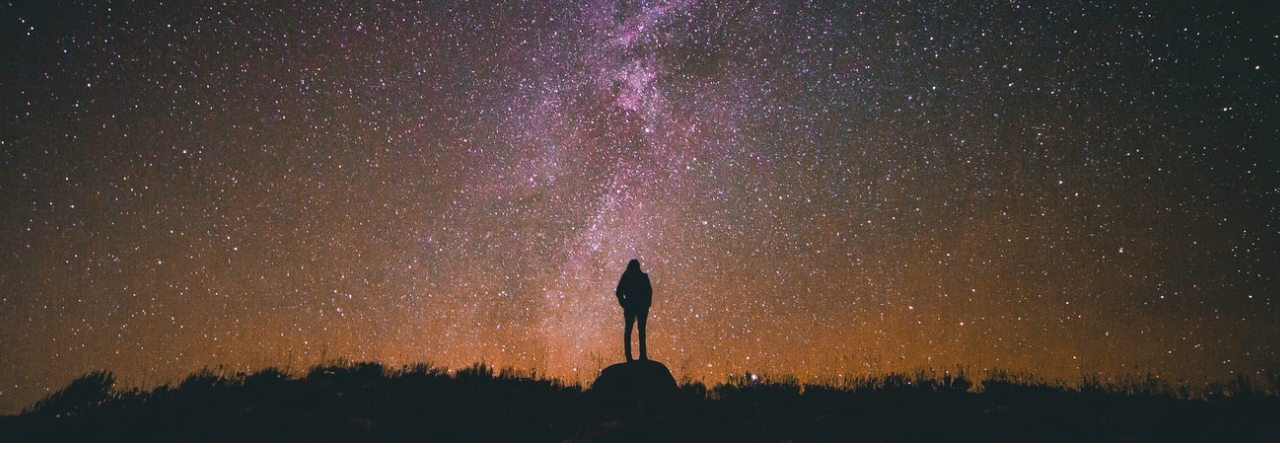
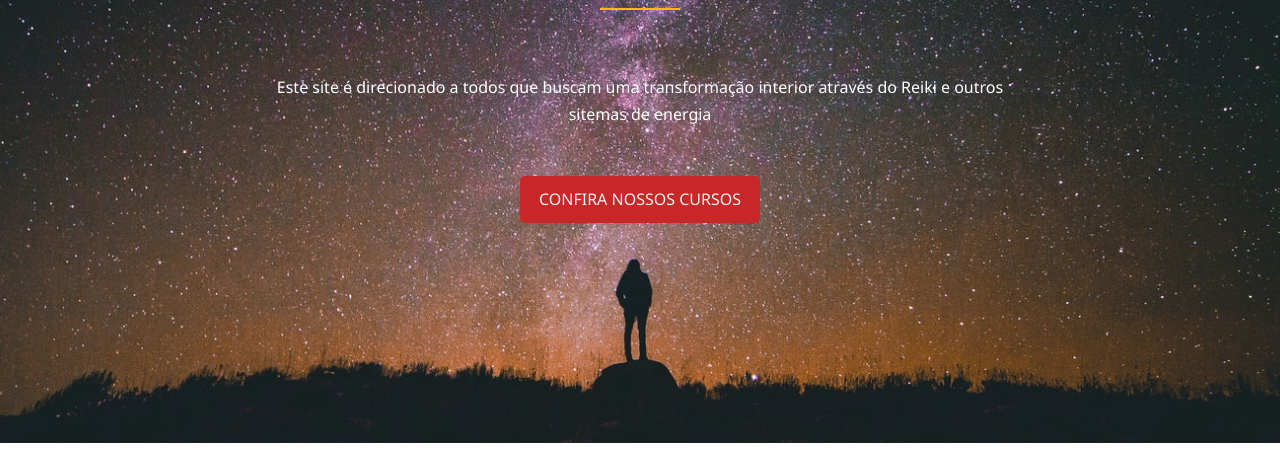
Before and after one commit to leandrofahur/reiki-sublime, a plain HTML site: page views/index.html in a window 1280 px wide. Shown: the part 357-826 px from the top of the page. Before the commit the page ends 800 px from the top, so only its background shows below. Drawn offline with Linux system fonts and the light colour scheme.

Commit message:
added header content

```diff
--- a/css/style.css
+++ b/css/style.css
@@ -56,11 +56,96 @@ img {
   font-size: 2rem;
 }
 
+.botton-line {
+  height: 2px;
+  width: 5rem;
+  background: #ffbc00;
+  display: block;
+  margin: 0 auto 1rem auto;
+}
+
+.py-1 {
+  padding-top: 1rem;
+}
+
+.py-2 {
+  padding-top: 2rem;
+}
+
+.py-3 {
+  padding-top: 3rem;
+}
+
+.p-1 {
+  padding: 1rem;
+}
+
+.p-2 {
+  padding: 2rem;
+}
+
+.p-3 {
+  padding: 3rem;
+}
+
+.my-1 {
+  margin-top: 1rem;
+}
+
+.my-2 {
+  margin-top: 2rem;
+}
+
+.my-3 {
+  margin-top: 3rem;
+}
+
+.btn,
+button[type="submit"] {
+  cursor: pointer;
+  text-transform: uppercase;
+  display: inline-block;
+  padding: 0.6rem 1.2rem;
+  border: none;
+  border-radius: 5px;
+}
+
+.btn-primary {
+  background-color: var(--primary-color);
+  color: var(--light-color);
+}
+
+.btn-secondary {
+  background-color: var(--secondary-color);
+  color: var(--dark-color);
+}
+
+.btn-dark {
+  color: #f4f4f4;
+  background-color: #333;
+}
+
+.btn-primary:hover,
+.btn-secondary:hover,
+.btn-dark:hover {
+  opacity: 0.8;
+}
+
 /* Header */
 #header-home {
   background: url("../images/covers/01-universe.jpeg") no-repeat center
     center/cover;
   height: 100vh;
+}
+
+#header-home .header-content {
+  display: flex;
+  flex-direction: column;
+  justify-self: center;
+  align-items: center;
+  text-align: center;
+  padding: 20%;
+  color: #fff;
 }
 
 /* Navbar */
--- a/views/index.html
+++ b/views/index.html
@@ -31,15 +31,17 @@
             <li><a href="#contacts">Contato</a></li>
           </ul>
         </nav>
-        <!-- <div class="header-content">
+        <div class="header-content">
           <h1 class="title">Sejam Bem Vindos</h1>
           <div class="botton-line my-2"></div>
           <p class="py-3">
             Este site é direcionado a todos que buscam uma transformação
             interior através do Reiki e outros sitemas de energia
           </p>
-          <a href="#courses" class="btn btn-primary">Confira nossos cursos</a>
-        </div> -->
+          <a href="#courses" class="btn btn-primary my-3"
+            >Confira nossos cursos</a
+          >
+        </div>
       </div>
     </header>
   </body>
```
